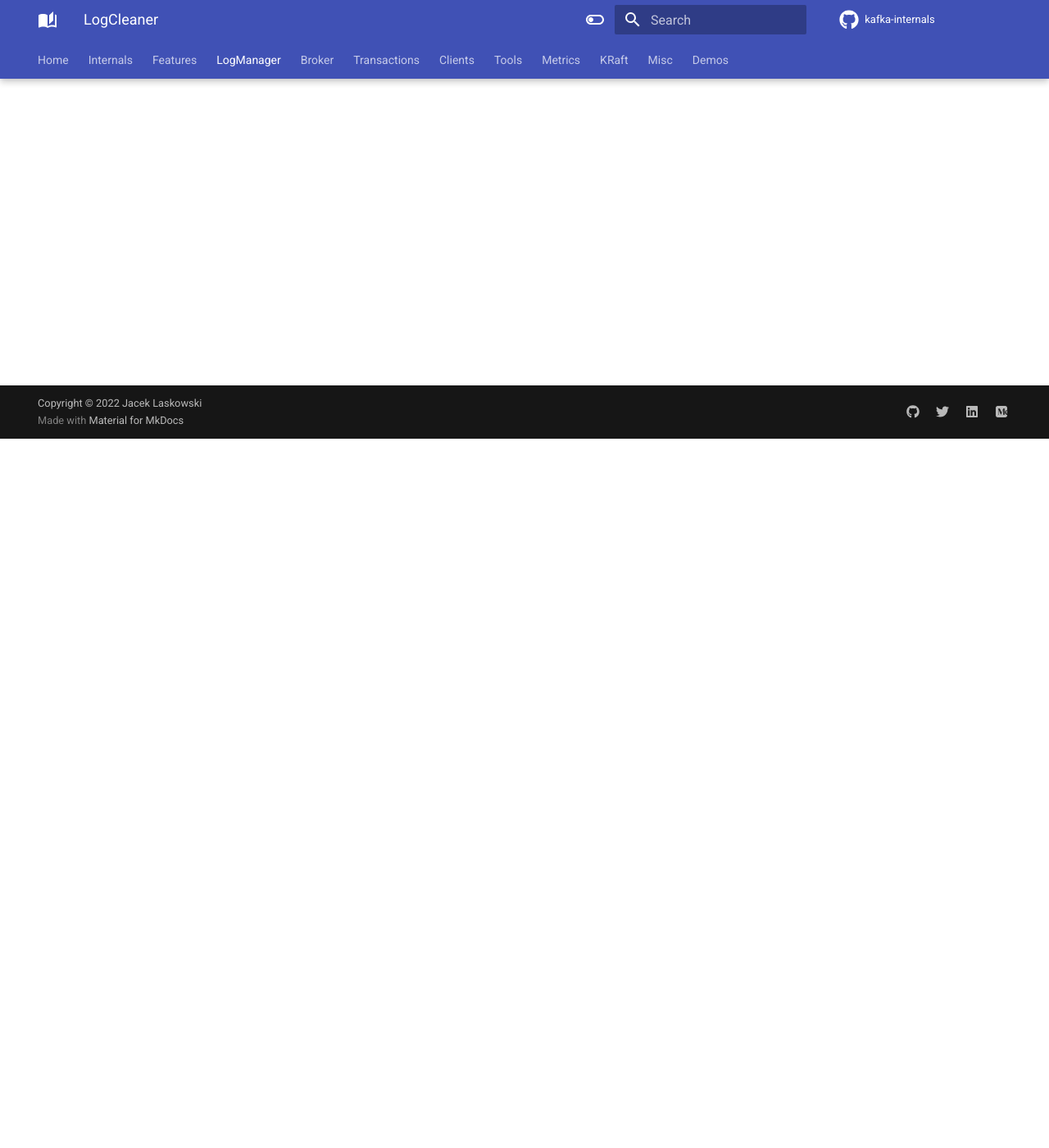
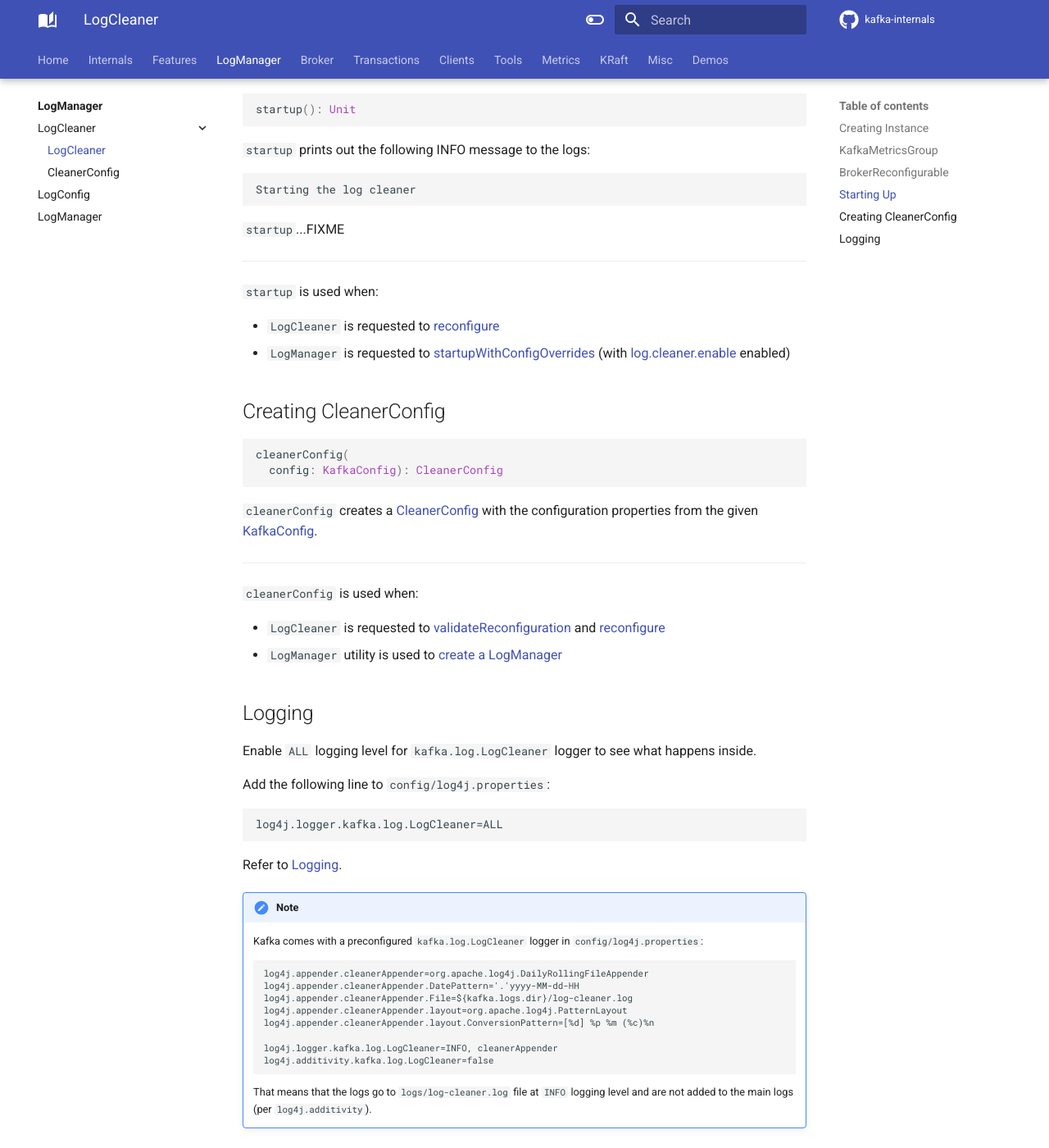
Before and after one commit to japila-books/kafka-internals, an MkDocs documentation site: the page built from docs/log/LogCleaner.md, in a window 1280 px wide and 1400 px high, scrolled down 865 px. Shown: the whole window at 82% size. Built offline with MkDocs 1.6.1 and Material for MkDocs 9.7.7, drawn with Linux system fonts in a browser that asks for light colours; comment, search, counter and statistics services are not loaded; some of the changed text lies outside the part shown.

Commit message:
LogCleaner et al.

````diff
--- a/docs/log/LogCleaner.md
+++ b/docs/log/LogCleaner.md
@@ -1,14 +1,90 @@
 # LogCleaner
 
-## <span id="cleanerConfig"> cleanerConfig
+`LogCleaner` is [created](#creating-instance) and [started](#startup) immediately for [LogManager](LogManager.md) when [started](LogManager.md#startupWithConfigOverrides) with [log.cleaner.enable](../KafkaConfig.md#log.cleaner.enable) configuration property enabled.
+
+## Creating Instance
+
+`LogCleaner` takes the following to be created:
+
+* <span id="initialConfig"> [CleanerConfig](CleanerConfig.md)
+* <span id="logDirs"> Log directories
+* <span id="logs"> Logs (`Pool[TopicPartition, UnifiedLog]`)
+* <span id="logDirFailureChannel"> `LogDirFailureChannel`
+* <span id="time"> `Time`
+
+`LogCleaner` is created when:
+
+* `LogManager` is requested to [startupWithConfigOverrides](LogManager.md#startupWithConfigOverrides) (with [log.cleaner.enable](../KafkaConfig.md#log.cleaner.enable) enabled)
+
+## <span id="KafkaMetricsGroup"> KafkaMetricsGroup
+
+`LogCleaner` is a [KafkaMetricsGroup](../metrics/KafkaMetricsGroup.md).
+
+## <span id="BrokerReconfigurable"> BrokerReconfigurable
+
+`LogCleaner` is a [BrokerReconfigurable](../dynamic-broker-configuration//BrokerReconfigurable.md).
+
+## <span id="startup"> Starting Up
+
+```scala
+startup(): Unit
+```
+
+`startup` prints out the following INFO message to the logs:
+
+```text
+Starting the log cleaner
+```
+
+`startup`...FIXME
+
+---
+
+`startup` is used when:
+
+* `LogCleaner` is requested to [reconfigure](#reconfigure)
+* `LogManager` is requested to [startupWithConfigOverrides](LogManager.md#startupWithConfigOverrides) (with [log.cleaner.enable](../KafkaConfig.md#log.cleaner.enable) enabled)
+
+## <span id="cleanerConfig"> Creating CleanerConfig
 
 ```scala
 cleanerConfig(
   config: KafkaConfig): CleanerConfig
 ```
 
-`cleanerConfig`...FIXME
+`cleanerConfig` creates a [CleanerConfig](CleanerConfig.md) with the configuration properties from the given [KafkaConfig](../KafkaConfig.md).
+
+---
 
 `cleanerConfig` is used when:
 
-* FIXME
+* `LogCleaner` is requested to [validateReconfiguration](#validateReconfiguration) and [reconfigure](#reconfigure)
+* `LogManager` utility is used to [create a LogManager](LogManager.md#apply)
+
+## Logging
+
+Enable `ALL` logging level for `kafka.log.LogCleaner` logger to see what happens inside.
+
+Add the following line to `config/log4j.properties`:
+
+```text
+log4j.logger.kafka.log.LogCleaner=ALL
+```
+
+Refer to [Logging](../logging.md).
+
+!!! note
+    Kafka comes with a preconfigured `kafka.log.LogCleaner` logger in `config/log4j.properties`:
+
+    ```text
+    log4j.appender.cleanerAppender=org.apache.log4j.DailyRollingFileAppender
+    log4j.appender.cleanerAppender.DatePattern='.'yyyy-MM-dd-HH
+    log4j.appender.cleanerAppender.File=${kafka.logs.dir}/log-cleaner.log
+    log4j.appender.cleanerAppender.layout=org.apache.log4j.PatternLayout
+    log4j.appender.cleanerAppender.layout.ConversionPattern=[%d] %p %m (%c)%n
+
+    log4j.logger.kafka.log.LogCleaner=INFO, cleanerAppender
+    log4j.additivity.kafka.log.LogCleaner=false
+    ```
+
+    That means that the logs go to `logs/log-cleaner.log` file at `INFO` logging level and are not added to the main logs (per `log4j.additivity`).
--- a/mkdocs.yml
+++ b/mkdocs.yml
@@ -137,7 +137,9 @@ nav:
       - dynamic-broker-configuration/DynamicThreadPool.md
   - LogManager:
     - log/index.md
-    - LogCleaner: log/LogCleaner.md
+    - LogCleaner:
+      - log/LogCleaner.md
+      - log/CleanerConfig.md
     - LogConfig: log/LogConfig.md
     - LogManager: log/LogManager.md
   - Broker:
````
Also changed, not shown: docs/KafkaConfig.md (+13 -0 lines), docs/log/CleanerConfig.md (added, +15 -0 lines), docs/log/index.md (+1 -1 lines).
